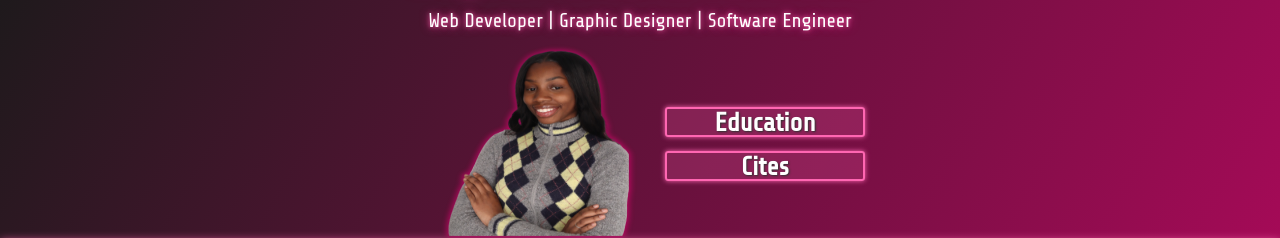
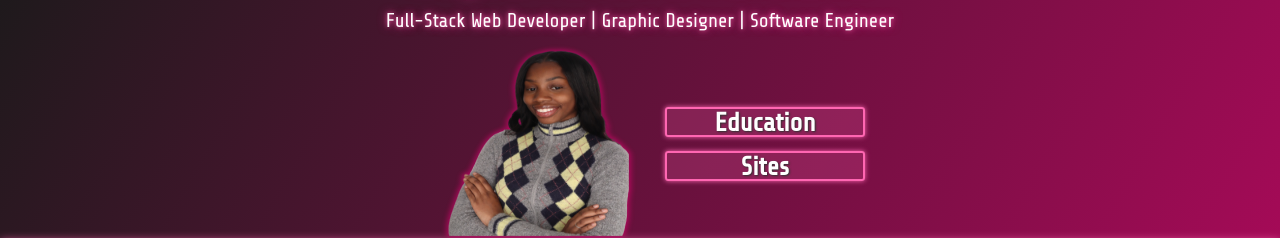
Before and after one commit to neysap/neysaportfolio, a plain HTML site: page C.html in a window 1280 px wide. Shown: the part 83-321 px from the top of the page. Drawn offline with nearby package versions, Linux system fonts and the light colour scheme.

Commit message:
touch-ups

```diff
--- a/C.html
+++ b/C.html
@@ -20,7 +20,7 @@
     <header class="header">
         <!-- Title at the top -->
         <h1 class ="site-title">Neysa Porter's Portfolio</h1>
-        <p class = "subtitle">Web Developer | Graphic Designer | Software Engineer</p>
+        <p class = "subtitle">Full-Stack Web Developer | Graphic Designer | Software Engineer</p>
 
 
 
@@ -49,7 +49,7 @@
           <!-- Site Menu -->
           <div class="menu">
              <button class="menu-btn" aria-haspopup="true" aria-expanded="false">
-            Cites
+            Sites
           </button>
             <!-- Cite Submenu -->
             <ul id="site-menu" class="submenu">
```
Also changed, not shown: Javascript.html (+2 -2 lines), index.html (+1 -1 lines), java.html (+2 -2 lines), python.html (+2 -2 lines).
